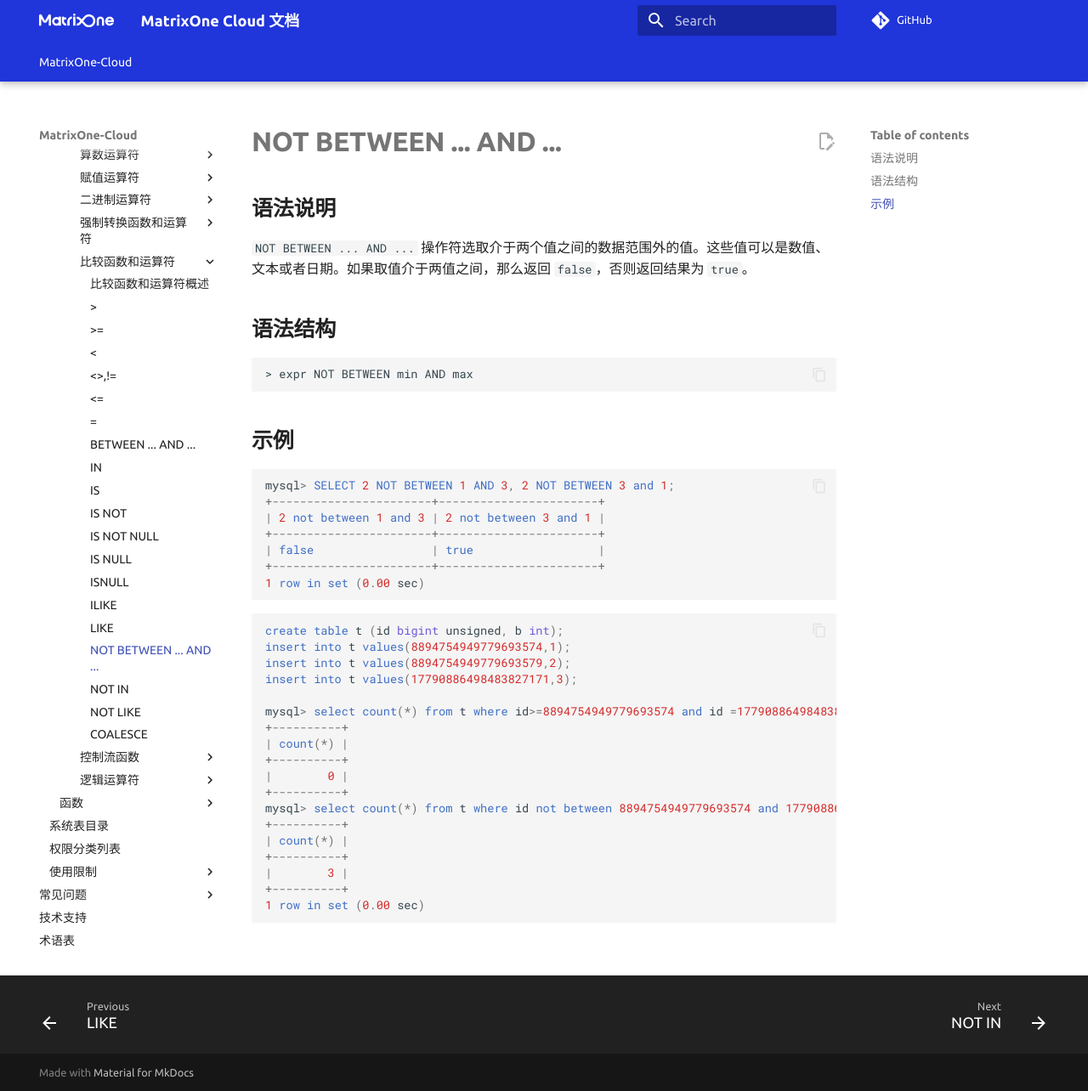
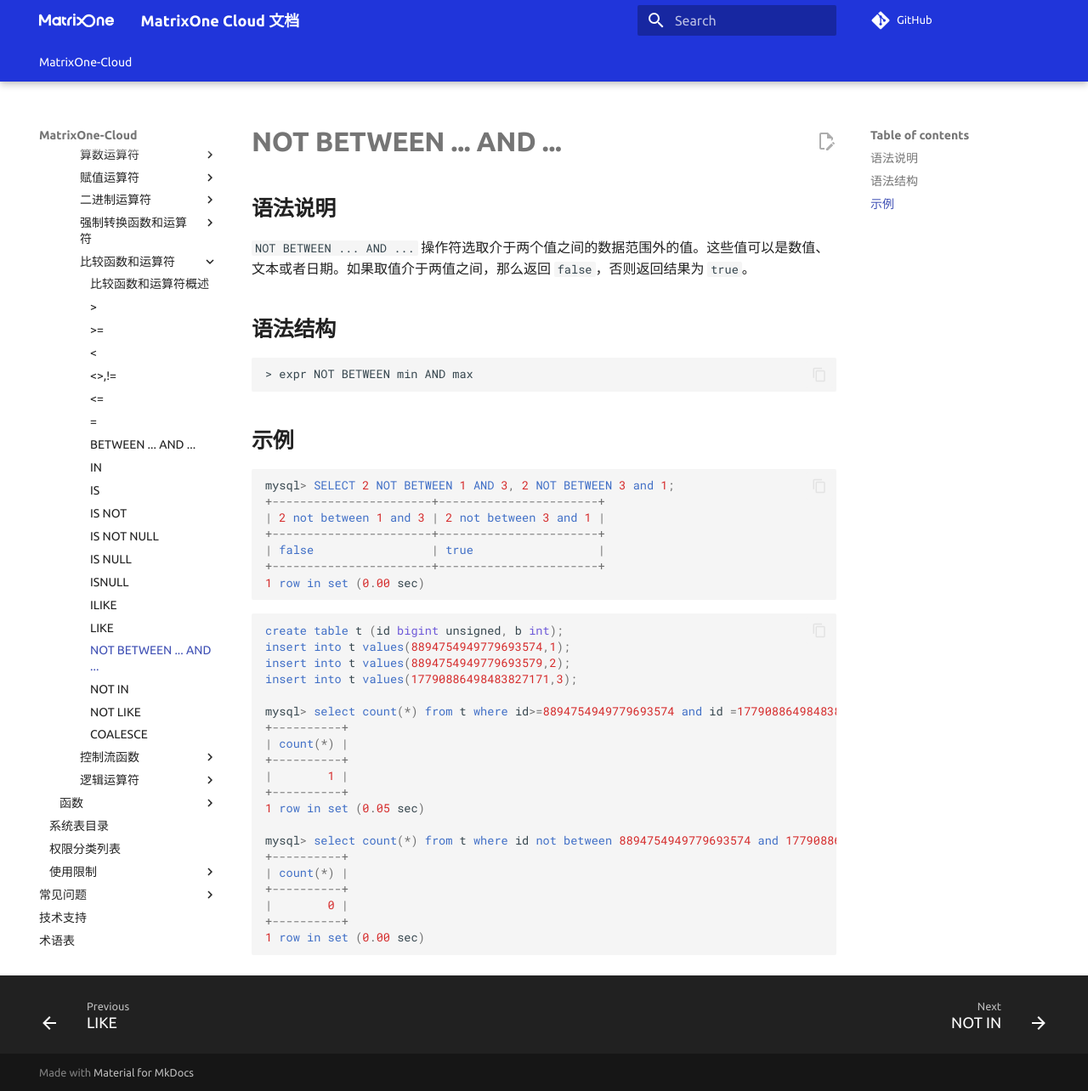
Before and after one commit to yangj1211/moc-docs, an MkDocs documentation site: the page built from docs/MatrixOne-Cloud/Reference/Operators/operators/comparison-functions-and-operators/not-between.md, in a window 1280 px wide and 1284 px high. Shown: the whole window at 85% size. Built offline with MkDocs 1.6.1 and Material for MkDocs 9.7.7, drawn with Linux system fonts in a browser that asks for light colours; comment, search, counter and statistics services are not loaded; the version menu is left out.

Commit message:
Update not-between.md
Signed-off-by: yanghaitao5000 <91644845+yanghaitao5000@users.noreply.github.com>

````diff
--- a/docs/MatrixOne-Cloud/Reference/Operators/operators/comparison-functions-and-operators/not-between.md
+++ b/docs/MatrixOne-Cloud/Reference/Operators/operators/comparison-functions-and-operators/not-between.md
@@ -32,13 +32,15 @@ mysql> select count(*) from t where id>=8894754949779693574 and id =177908864984
 +----------+
 | count(*) |
 +----------+
-|        0 |
+|        1 |
 +----------+
+1 row in set (0.05 sec)
+
 mysql> select count(*) from t where id not between 8894754949779693574 and 17790886498483827171;
 +----------+
 | count(*) |
 +----------+
-|        3 |
+|        0 |
 +----------+
 1 row in set (0.00 sec)
 ```
````
